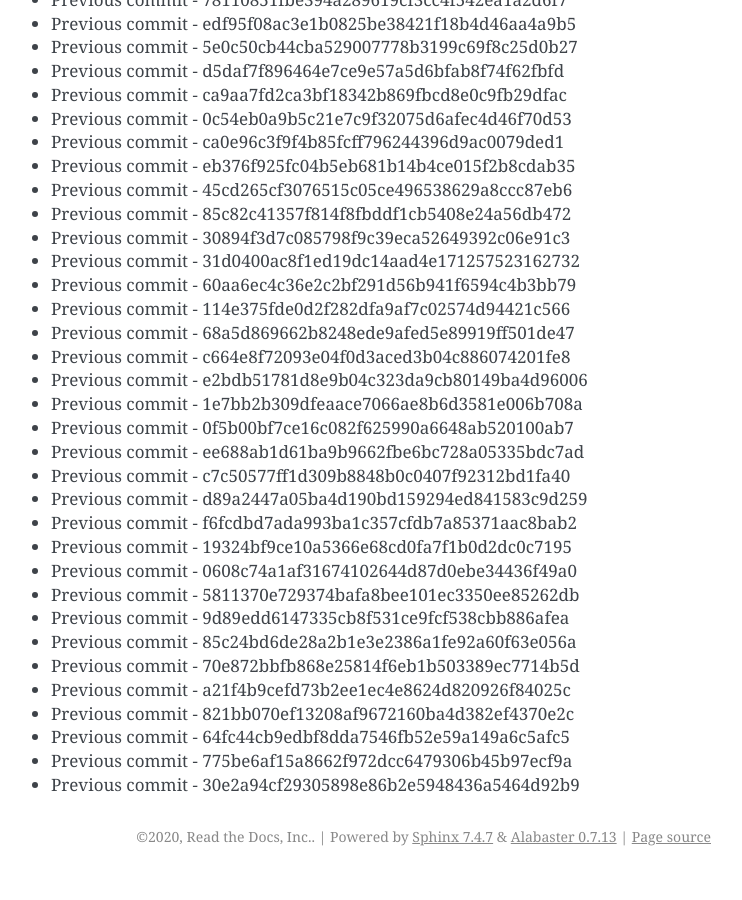
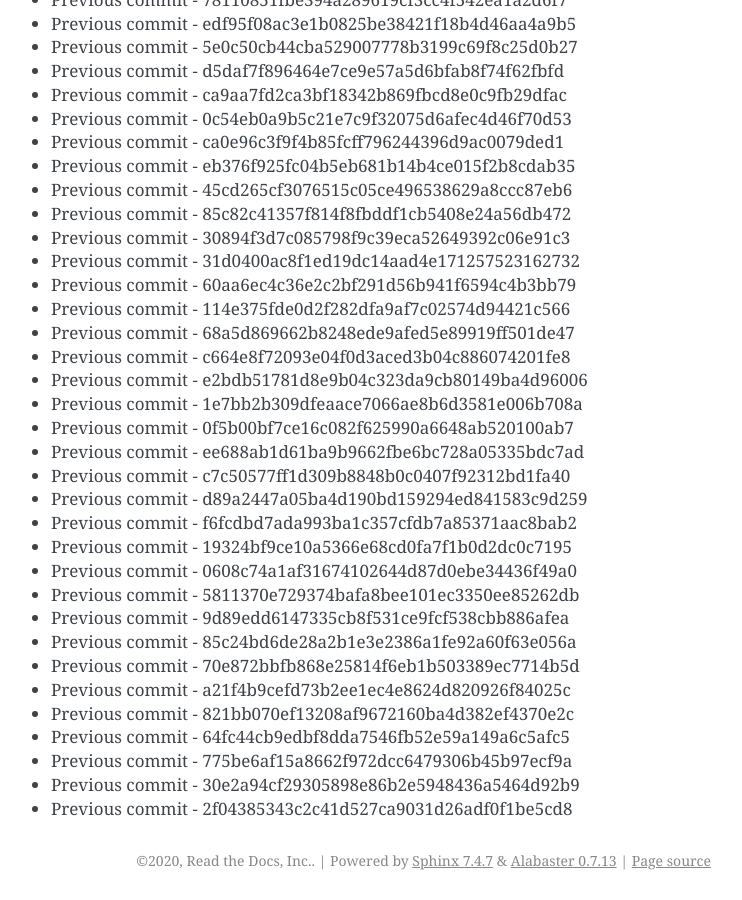
Before and after one commit to readthedocs/rtd-git-stresstest, a Sphinx documentation site: the page built from docs/updates.rst, in a window 1280 px wide and 900 px high, scrolled down 83112 px. Shown: the whole window, without its empty margins (399-1141 px from the left). Built offline with Sphinx 7.4.7, drawn with Linux system fonts in a browser that asks for light colours; before the commit the page ends 83988 px from its top, so only the background shows below that.

Commit message:
Generating commit from previous: 2f04385343c2c41d527ca9031d26adf0f1be5cd8

```diff
--- a/docs/updates.rst
+++ b/docs/updates.rst
@@ -3524,3 +3524,4 @@ It can be tested for any performance characteristics.
 * Previous commit - 64fc44cb9edbf8dda7546fb52e59a149a6c5afc5
 * Previous commit - 775be6af15a8662f972dcc6479306b45b97ecf9a
 * Previous commit - 30e2a94cf29305898e86b2e5948436a5464d92b9
+* Previous commit - 2f04385343c2c41d527ca9031d26adf0f1be5cd8
```
